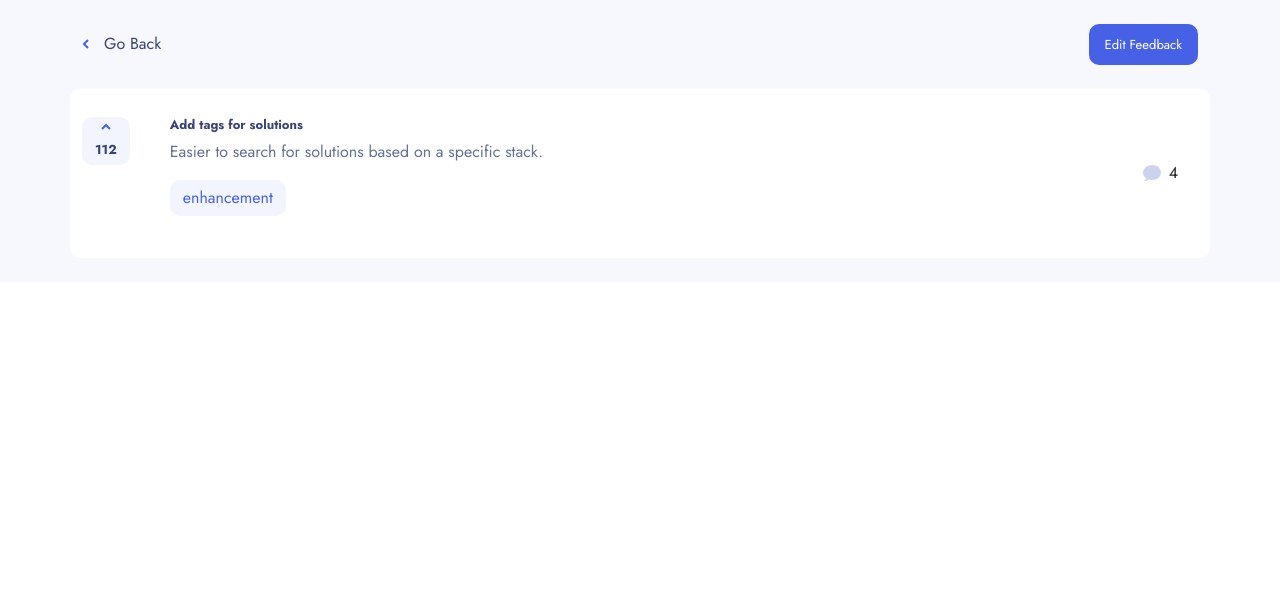
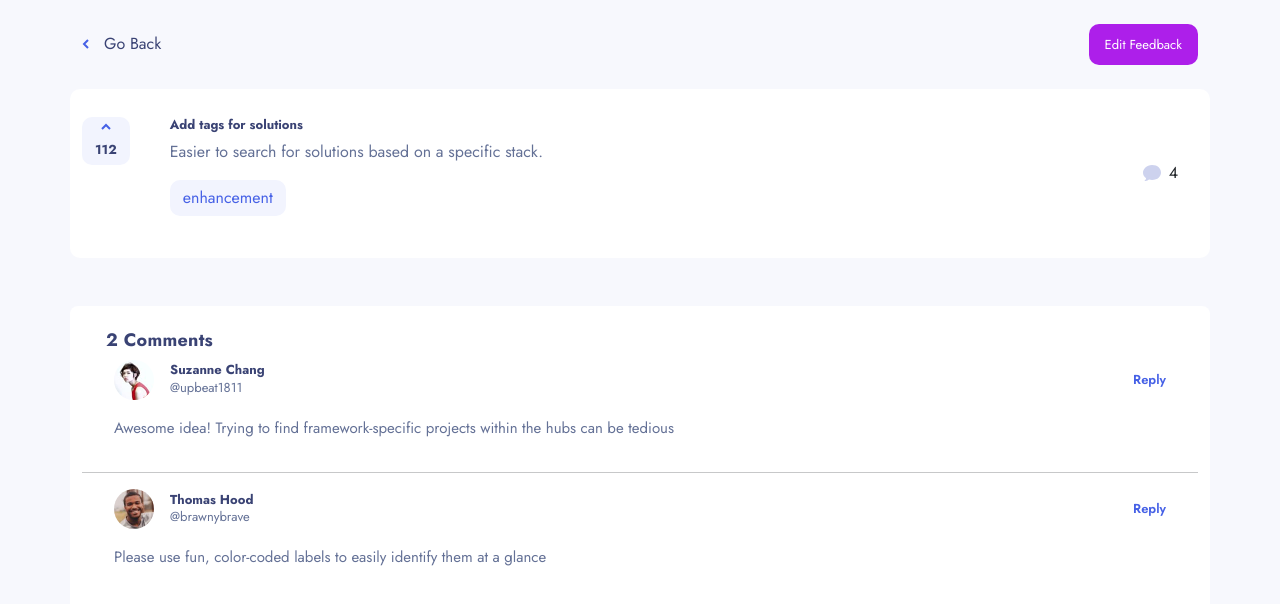
Before and after one commit to mariamo101/team-2, a React (Vite) app: page /feedbacks/1 in a window 1280 px wide. Shown: the top 604 px of the page. Built offline with nearby package versions, Linux system fonts and the light colour scheme.

Commit message:
add: comments and reply section

```diff
--- a/src/pages/FeedBack.jsx
+++ b/src/pages/FeedBack.jsx
@@ -38,9 +38,68 @@ function FeedBack() {
     // Set feedback data to state
     setFeedback(filtered);
   }, []);
+  // Comment component
+  const Comment = ({ comment }) => {
+    return (
+      <article className="px-8">
+        <div className="flex items-center justify-between flex-wrap">
+          <div className="flex gap-3 items-center md:gap-8">
+            <img
+              src={comment.user.image}
+              alt={comment.user.name}
+              className="w-10 h-10 rounded-full"
+            />
+            <div className="flex flex-col">
+              <h1 className="m-0 text-title text-[13px] font-bold">
+                {comment.user.name}
+              </h1>
+              <p className="m-0 text-paragraph text-[13px]">
+                @{comment.user.username}
+              </p>
+            </div>
+          </div>
+          <button className="text-[#4661E6] text-[13px] font-semibold">
+            Reply
+          </button>
+        </div>
+        <p className="text-paragraph text-[15px] py-[17px]">
+          {comment.content}
+        </p>
+      </article>
+    );
+  };
+
+  // Reply component
+  const Reply = ({ reply }) => {
+    return (
+      <article className="pl-20 pr-8">
+        <div className="flex items-center justify-between flex-wrap">
+          <div className="flex gap-3 items-center md:gap-8">
+            <img
+              src={reply.user.image}
+              alt={reply.user.name}
+              className="w-10 h-10 rounded-full"
+            />
+            <div className="flex flex-col">
+              <h1 className="m-0 text-title text-[13px] font-bold">
+                {reply.user.name}
+              </h1>
+              <p className="m-0 text-paragraph text-[13px]">
+                @{reply.user.username}
+              </p>
+            </div>
+          </div>
+          <button className="text-[#4661E6] text-[13px] font-semibold">
+            Reply
+          </button>
+        </div>
+        <p className="text-paragraph text-[15px] py-[17px]">{reply.content}</p>
+      </article>
+    );
+  };
 
   return (
-    <div className="bg-[#F7F8FD] p-6">
+    <div className="bg-bodyC p-6 min-h-screen">
       <Container>
         <Row>
           {/* Header */}
@@ -51,7 +110,7 @@ function FeedBack() {
               <span className="text-title">Go Back</span>
             </nav>
             {/* Edit Feedback button */}
-            <button className="py-[10.5px] px-[16px] bg-[#4661E6] rounded-[10px] text-textWhite text-[.8125rem]">
+            <button className="py-[10.5px] px-[16px] bg-addBtn hover:bg-addBtnH rounded-[10px] text-textWhite text-[.8125rem]">
               Edit Feedback
             </button>
           </header>
@@ -60,6 +119,25 @@ function FeedBack() {
           {/* Feedback Container */}
           <FeedbackContainer {...feedback} />
         </Row>
+        <Row>
+          <main className="my-5 bg-containerBg rounded-lg p-6">
+            <h4 className="text-title text-[18px] font-bold tracking-[0.25px] pl-6">
+              {feedback?.comments?.length} Comments
+            </h4>
+            {feedback?.comments?.map((comment, index) => (
+              <div key={comment.id}>
+                <Comment comment={comment} />
+
+                {/* Render replies */}
+                {comment.replies &&
+                  comment.replies.map((reply) => (
+                    <Reply key={reply.id} reply={reply} />
+                  ))}
+                {index !== feedback?.comments?.length - 1 && <hr />}
+              </div>
+            ))}
+          </main>
+        </Row>
       </Container>
     </div>
   );
--- a/tailwind.config.js
+++ b/tailwind.config.js
@@ -4,6 +4,7 @@ export default {
   theme: {
     extend: {
       colors: {
+        bodyC: "rgba(var(--body-color))",
         title: "rgba(var(--title))",
         titleH: "rgba(var(--title-h))",
         paragraph: "rgba(var(--paragraph))",
```
